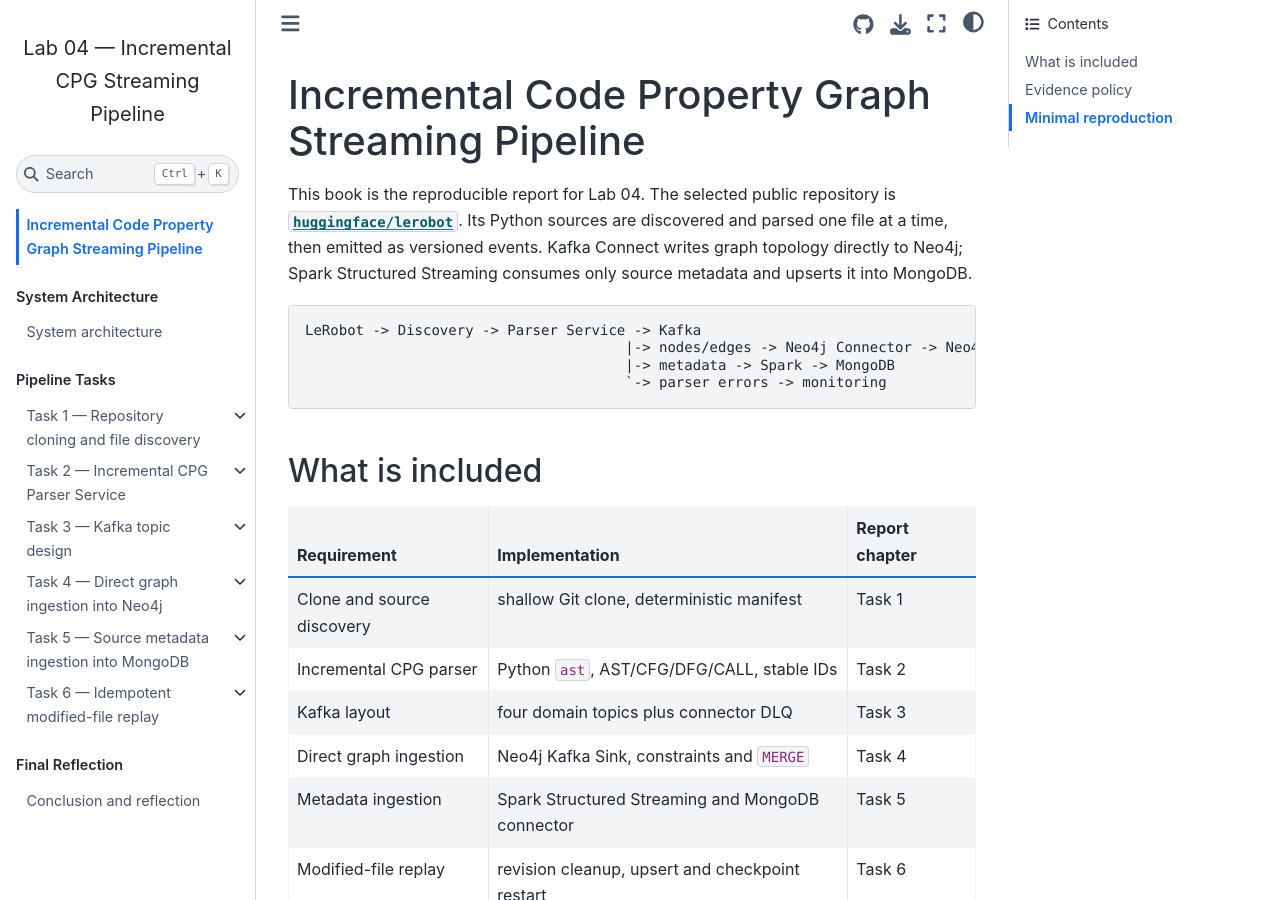
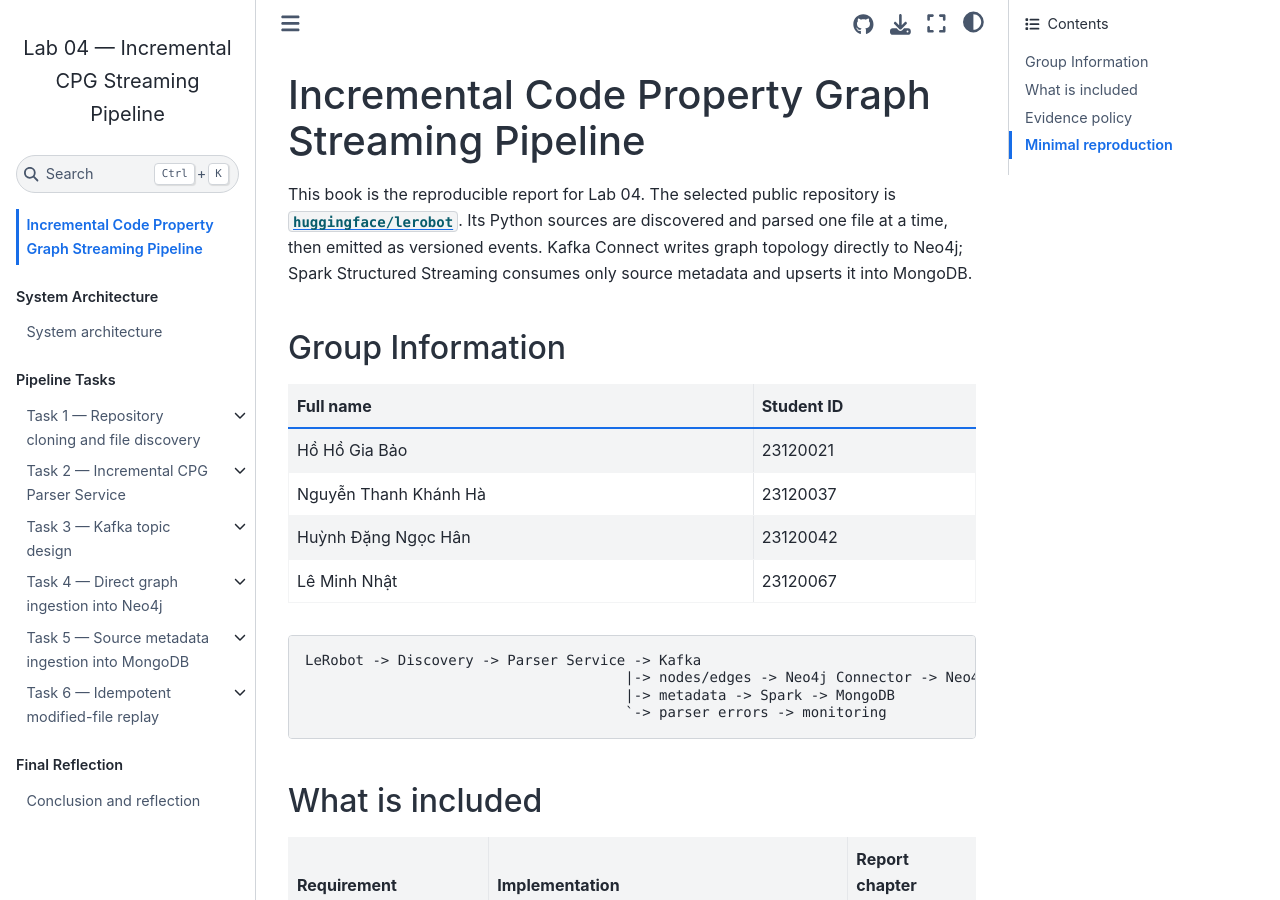
Before and after one commit to caosfourn/bigdata-lab04-pipeline, a Jupyter Book: the page built from book/intro.md, in a window 1280 px wide and 900 px high. Built offline with Jupyter Book 1.0.4 settings and Sphinx 7.4.7 and the Sphinx Book theme 1.1.4, drawn with Linux system fonts in a browser that asks for light colours; pages that are not in the unit, such as notebooks, are missing from menus.

Commit message:
docs: add group information to report

````diff
--- a/book/intro.md
+++ b/book/intro.md
@@ -5,6 +5,15 @@ is [`huggingface/lerobot`](https://github.com/huggingface/lerobot). Its Python
 sources are discovered and parsed one file at a time, then emitted as versioned
 events. Kafka Connect writes graph topology directly to Neo4j; Spark Structured
 Streaming consumes only source metadata and upserts it into MongoDB.
+
+## Group Information
+
+| Full name | Student ID |
+|---|---|
+| Hồ Hồ Gia Bảo | 23120021 |
+| Nguyễn Thanh Khánh Hà | 23120037 |
+| Huỳnh Đặng Ngọc Hân | 23120042 |
+| Lê Minh Nhật | 23120067 |
 
 ```text
 LeRobot -> Discovery -> Parser Service -> Kafka
````
